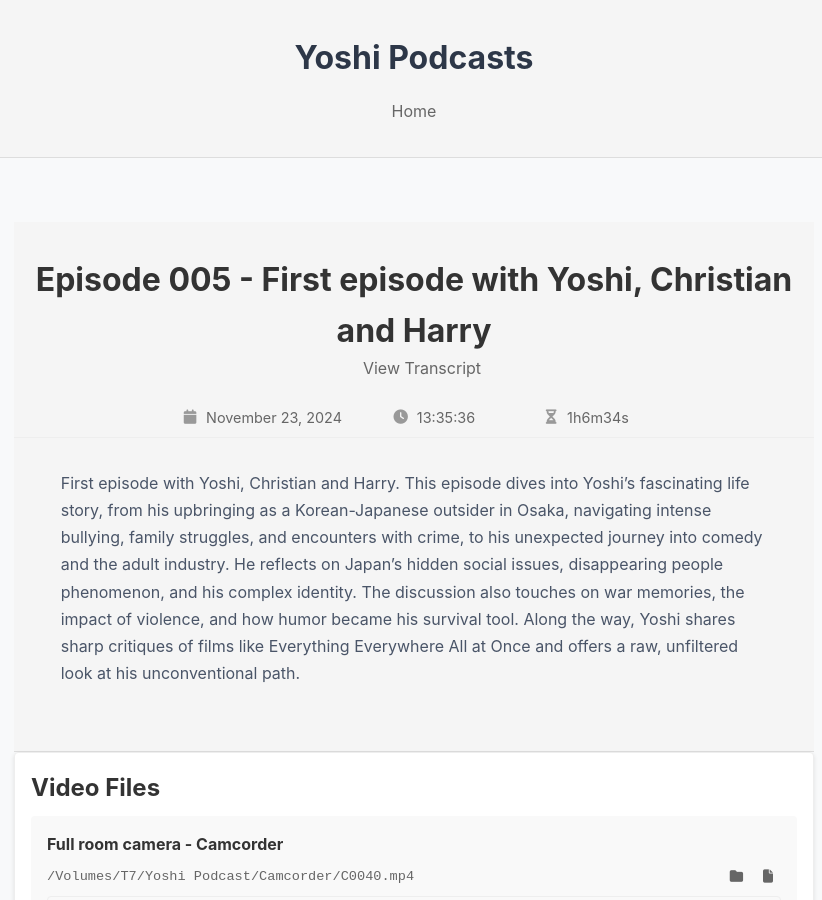
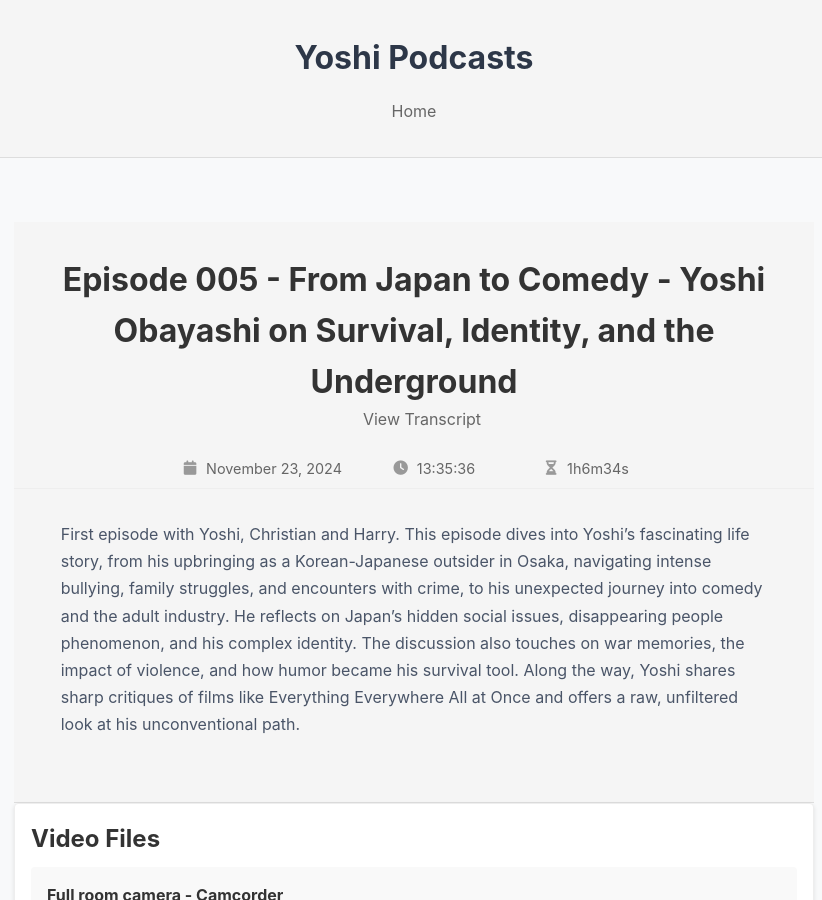
Before and after one commit to harryf/yoshi-podcasts, a Jekyll site: the page built from _episodes/episode-005.md, in a window 1280 px wide and 900 px high. Shown: the whole window, without its empty margins (226-1048 px from the left). Built offline with Jekyll 4.4.1, drawn with Linux system fonts in a browser that asks for light colours.

Commit message:
Add title to ep 5

```diff
--- a/_episodes/episode-005.md
+++ b/_episodes/episode-005.md
@@ -1,6 +1,6 @@
 ---
 layout: episode
-title: Episode 005 - First episode with Yoshi, Christian and Harry
+title: Episode 005 - From Japan to Comedy - Yoshi Obayashi on Survival, Identity, and the Underground
 short_title: First episode with Yoshi, Christian and Harry
 date: '2024-11-23'
 time: '13:35'
```
Also changed, not shown: _episodes/episode-006.md (+1 -1 lines).
